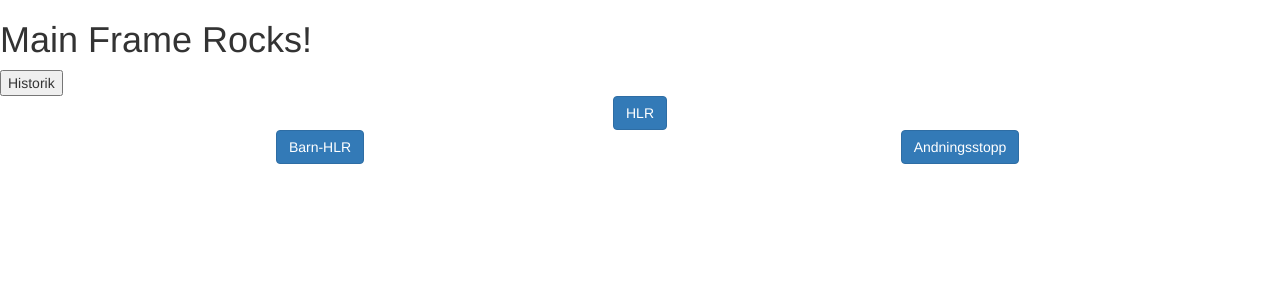
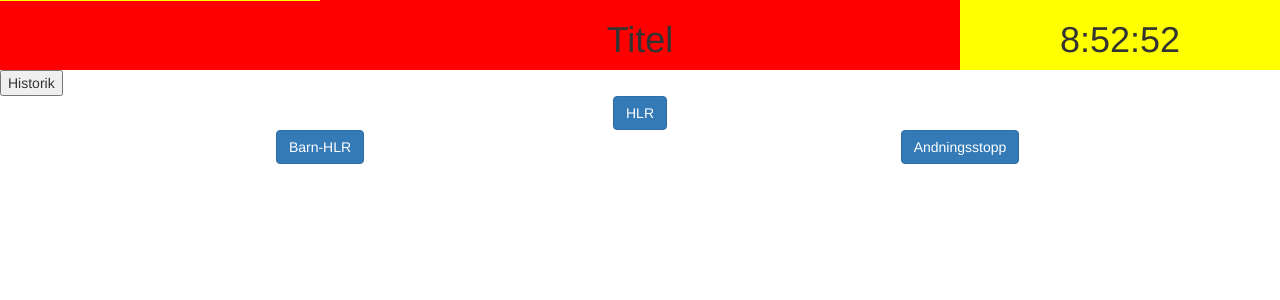
Before and after one commit to ollerenius/akutplattan, an Angular app in the folder HLRproject/: page / in a window 1280 px wide. Shown: the top 300 px of the page. Built offline with nearby package versions, Linux system fonts and the light colour scheme.

Commit message:
Add timer and title to header
The clock is not actually ticking yet, it simply uses the time it was loaded.

```diff
--- a/HLRproject/src/main-frame/main-frame.component.html
+++ b/HLRproject/src/main-frame/main-frame.component.html
@@ -1,6 +1,24 @@
-<h1>
-  {{title}}
-</h1>
+<!--
+This div should probably be changed to a separate component,
+so that we can disable it easily if we want.
+-->
+<div class="container-fluid">
+  <div class="row" style="background-color:red;">
+    <div class="col-md-3" style="background-color:yellow;">
+    </div>
+    <div class="col-md-6">
+      <h1 class="text-center">
+        {{title}}
+      </h1>
+    </div>
+    <div class="col-md-3" style="background-color:yellow;">
+      <h1 class="text-center">
+        {{currentTime}}
+      </h1>
+    </div>
+  </div>
+
+</div>
 
 <mainmenu-page>
 </mainmenu-page>
--- a/HLRproject/src/main-frame/main-frame.component.ts
+++ b/HLRproject/src/main-frame/main-frame.component.ts
@@ -6,5 +6,21 @@ import { Component } from '@angular/core';
   styleUrls: ['main-frame.component.css']
 })
 export class MainFrameComponent {
-  title = 'Main Frame Rocks!';
+  title = 'Titel';
+
+  // The following should be part of HeaderComponent, not the main frame
+  currentTime : string = this.getCurrentTime();
+  private getCurrentTime() : string {
+    var date : Date = new Date();
+    var hours : number = date.getHours();
+    var minutes : number = date.getMinutes();
+    var seconds : number = date.getMinutes();
+    var currentTime : string = hours + ':' + minutes + ':' + seconds;
+    return currentTime;
+  }
+
+  updateTime() : void {
+    this.currentTime = this.getCurrentTime();
+  }
+
 }
```
